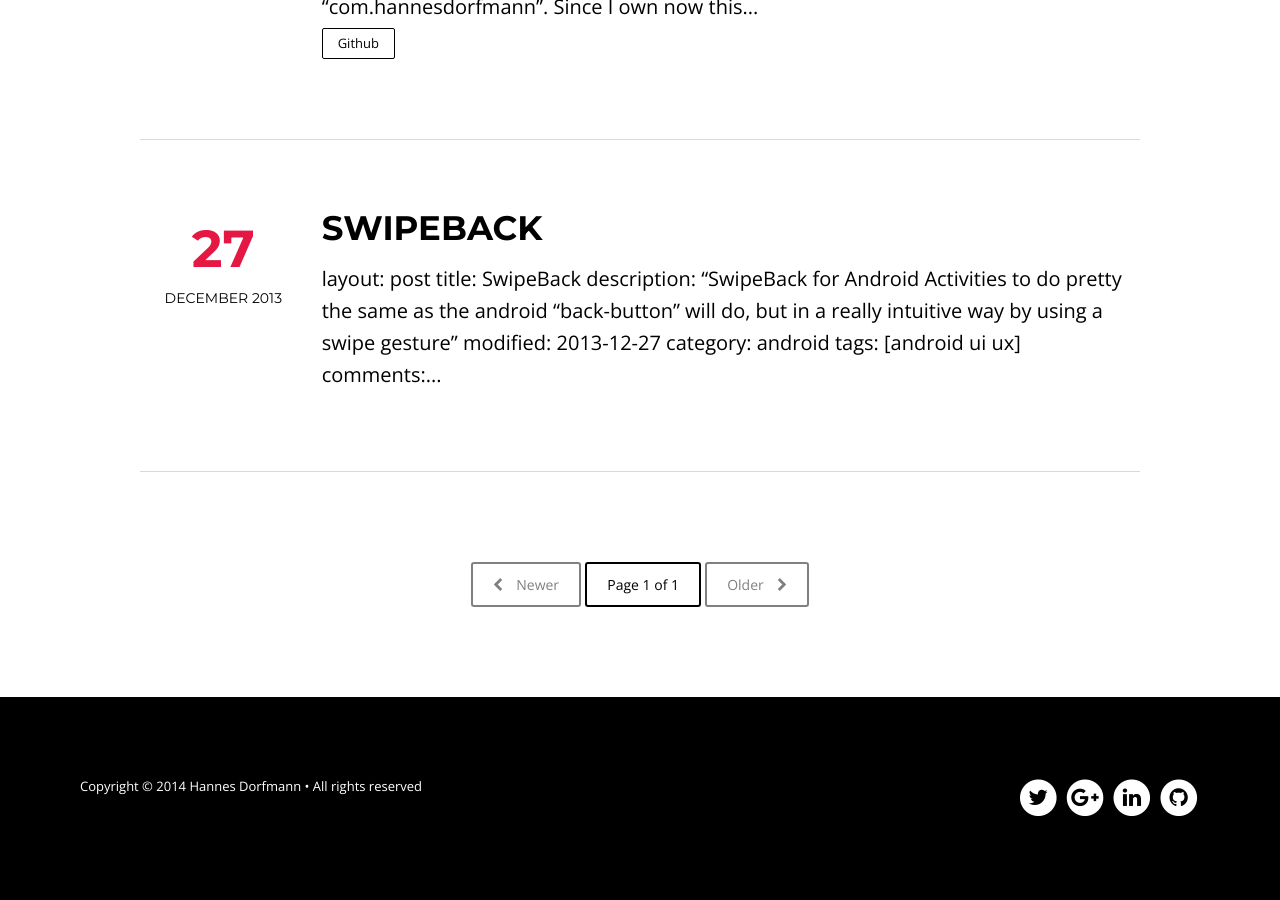
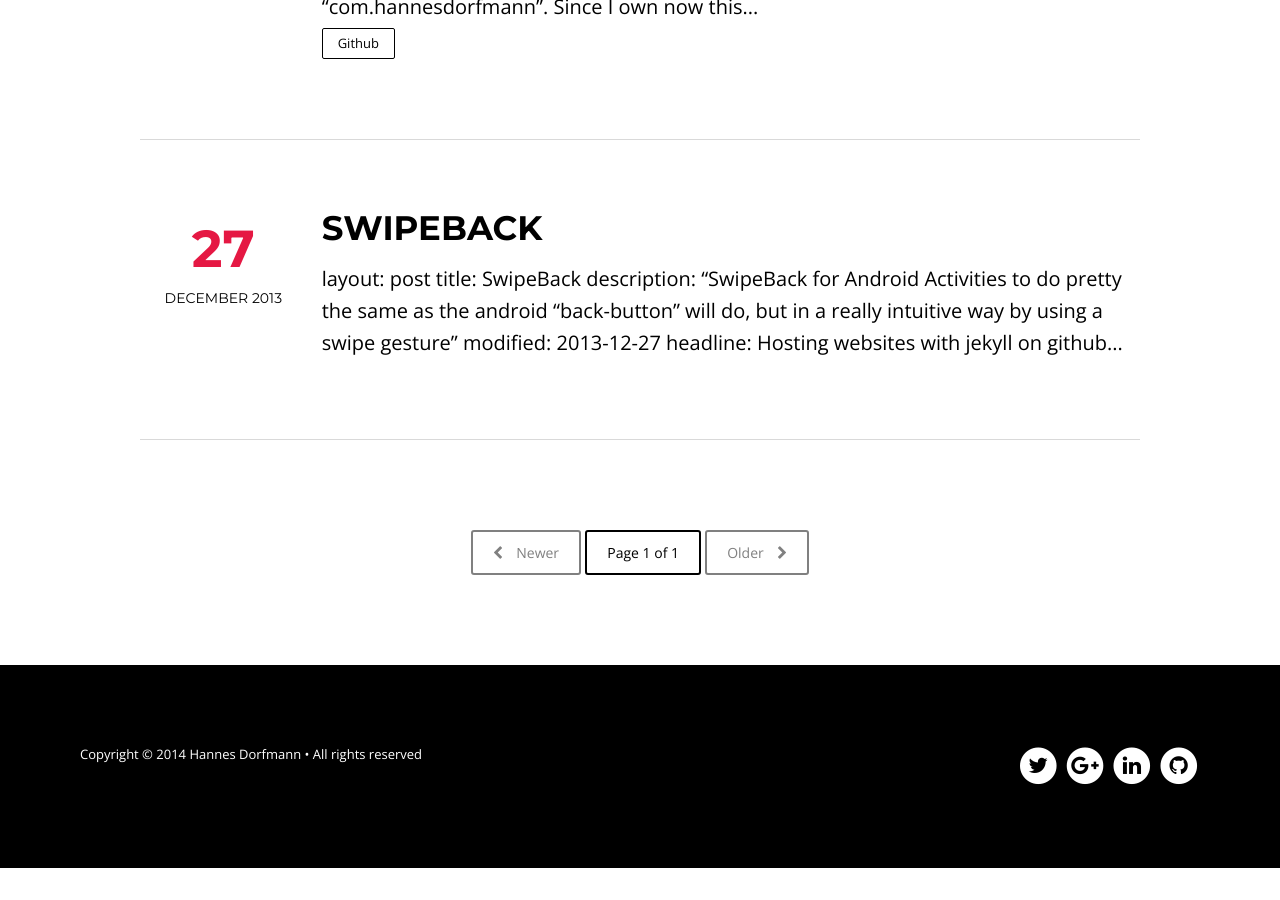
Before and after one commit to sockeqwe/website-old, a Jekyll site: the page built from index.html, in a window 1280 px wide and 900 px high, scrolled down 769 px. Built offline with Jekyll 4.4.1, drawn with Linux system fonts in a browser that asks for light colours; nearby versions of some CDN libraries; the list of posts is cut into pages by our own code; after the commit the page ends 1637 px from its top, so only the background shows below that.

Commit message:
SwipeBack reimported

```diff
--- a/_posts/2013-12-27-swipeback.md
+++ b/_posts/2013-12-27-swipeback.md
@@ -3,7 +3,9 @@
 title: SwipeBack
 description: "SwipeBack for Android Activities to do pretty the same as the android "back-button" will do, but in a really intuitive way by using a swipe gesture"
 modified: 2013-12-27
-category: android
+headline: Hosting websites with jekyll on github
+categories:
+  - android
 tags: [android ui ux]
 comments: true
 share: true
```
